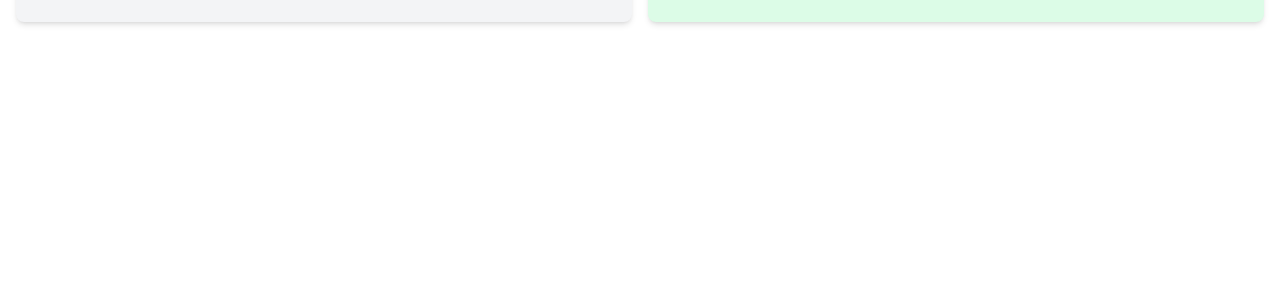
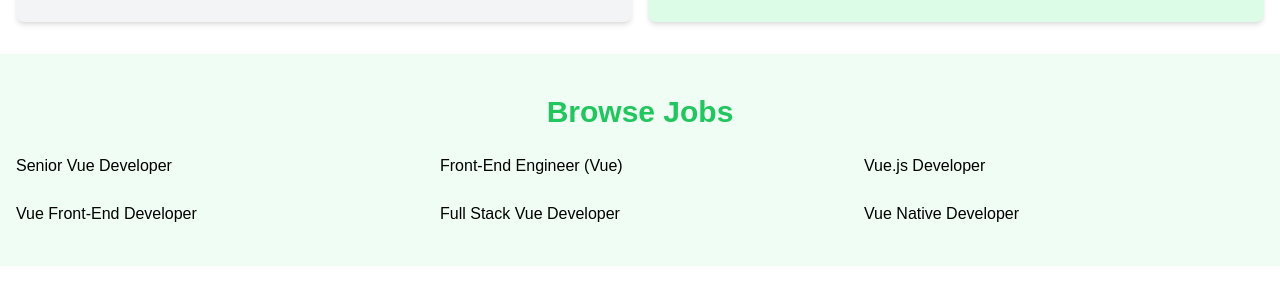
Before and after one commit to Xobaib/vue-jobs, a Vue app: page / in a window 1280 px wide. Shown: the part 474-778 px from the top of the page. Built offline with nearby package versions, Linux system fonts and the light colour scheme; the HTML template or start-up script is replaced by a standard one.

Commit message:
JobListings Component & Json data

```diff
--- a/src/App.vue
+++ b/src/App.vue
@@ -2,10 +2,12 @@
 import Navbar from "./components/Navbar.vue";
 import Hero from "./components/Hero.vue";
 import HomeCards from "./components/HomeCards.vue";
+import JobListings from "./components/JobListings.vue";
 </script>
 
 <template>
   <Navbar />
   <Hero />
   <HomeCards />
+  <JobListings />
 </template>
--- /dev/null
+++ b/src/components/JobListings.vue
@@ -0,0 +1,21 @@
+<script setup>
+import jobData from "@/jobs.json";
+import { ref } from "vue";
+
+const jobs = ref(jobData);
+</script>
+
+<template>
+  <section class="bg-green-50 px-4 py-10">
+    <div class="container-xl lg:container m-auto">
+      <h2 class="text-3xl font-bold text-green-500 mb-6 text-center">
+        Browse Jobs
+      </h2>
+      <div class="grid grid-cols-1 md:grid-cols-3 gap-6">
+        <div v-for="job in jobs" :key="job.id">
+          {{ job.title }}
+        </div>
+      </div>
+    </div>
+  </section>
+</template>
--- /dev/null
+++ b/src/jobs.json
@@ -0,0 +1,86 @@
+[
+  {
+    "id": 1,
+    "title": "Senior Vue Developer",
+    "type": "Full-Time",
+    "description": "We are seeking a talented Front-End Developer to join our team in Boston, MA. The ideal candidate will have strong skills in HTML, CSS, and JavaScript, with experience working with modern JavaScript frameworks such as Vue or Angular.",
+    "location": "Boston, MA",
+    "salary": "$70K - $80K",
+    "company": {
+      "name": "NewTek Solutions",
+      "description": "NewTek Solutions is a leading technology company specializing in web development and digital solutions. We pride ourselves on delivering high-quality products and services to our clients while fostering a collaborative and innovative work environment.",
+      "contactEmail": "contact@teksolutions.com",
+      "contactPhone": "555-555-5555"
+    }
+  },
+  {
+    "id": 2,
+    "title": "Front-End Engineer (Vue)",
+    "type": "Full-Time",
+    "description": "Join our team as a Front-End Developer in sunny Miami, FL. We are looking for a motivated individual with a passion for crafting beautiful and responsive web applications. Experience with UI/UX design principles and a strong attention to detail are highly desirable.",
+    "location": "Miami, FL",
+    "salary": "$70K - $80K",
+    "company": {
+      "name": "Veneer Solutions",
+      "description": "Veneer Solutions is a creative agency specializing in digital design and development. Our team is dedicated to pushing the boundaries of creativity and innovation to deliver exceptional results for our clients.",
+      "contactEmail": "contact@loremipsum.com",
+      "contactPhone": "555-555-5555"
+    }
+  },
+  {
+    "id": 3,
+    "title": "Vue.js Developer",
+    "type": "Full-Time",
+    "description": "Are you passionate about front-end development? Join our team in vibrant Brooklyn, NY, and work on exciting projects that make a difference. We offer competitive compensation and a collaborative work environment where your ideas are valued.",
+    "location": "Brooklyn, NY",
+    "salary": "$70K - $80K",
+    "company": {
+      "name": "Dolor Cloud",
+      "description": "Dolor Cloud is a leading technology company specializing in digital solutions for businesses of all sizes. With a focus on innovation and customer satisfaction, we are committed to delivering cutting-edge products and services.",
+      "contactEmail": "contact@dolorsitamet.com",
+      "contactPhone": "555-555-5555"
+    }
+  },
+  {
+    "id": 4,
+    "title": "Vue Front-End Developer",
+    "type": "Part-Time",
+    "description": "Join our team as a Part-Time Front-End Developer in beautiful Pheonix, AZ. We are looking for a self-motivated individual with a passion for creating engaging user experiences. This position offers flexible hours and the opportunity to work remotely.",
+    "location": "Pheonix, AZ",
+    "salary": "$60K - $70K",
+    "company": {
+      "name": "Alpha Elite",
+      "description": "Alpha Elite is a dynamic startup specializing in digital marketing and web development. We are committed to fostering a diverse and inclusive workplace where creativity and innovation thrive.",
+      "contactEmail": "contact@adipisicingelit.com",
+      "contactPhone": "555-555-5555"
+    }
+  },
+  {
+    "id": 5,
+    "title": "Full Stack Vue Developer",
+    "type": "Full-Time",
+    "description": "Exciting opportunity for a Full-Time Front-End Developer in bustling Atlanta, GA. We are seeking a talented individual with a passion for building elegant and scalable web applications. Join our team and make an impact!",
+    "location": "Atlanta, GA",
+    "salary": "$90K - $100K",
+    "company": {
+      "name": "Browning Technologies",
+      "description": "Browning Technologies is a rapidly growing technology company specializing in e-commerce solutions. We offer a dynamic and collaborative work environment where employees are encouraged to think creatively and innovate.",
+      "contactEmail": "contact@consecteturadipisicing.com",
+      "contactPhone": "555-555-5555"
+    }
+  },
+  {
+    "id": 6,
+    "title": "Vue Native Developer",
+    "type": "Full-Time",
+    "description": "Join our team as a Front-End Developer in beautiful Portland, OR. We are looking for a skilled and enthusiastic individual to help us create innovative web solutions. Competitive salary and great benefits package available.",
+    "location": "Portland, OR",
+    "salary": "$100K - $110K",
+    "company": {
+      "name": "Port Solutions INC",
+      "description": "Port Solutions is a leading technology company specializing in software development and digital marketing. We are committed to providing our clients with cutting-edge solutions and our employees with a supportive and rewarding work environment.",
+      "contactEmail": "contact@ipsumlorem.com",
+      "contactPhone": "555-555-5555"
+    }
+  }
+]
```
